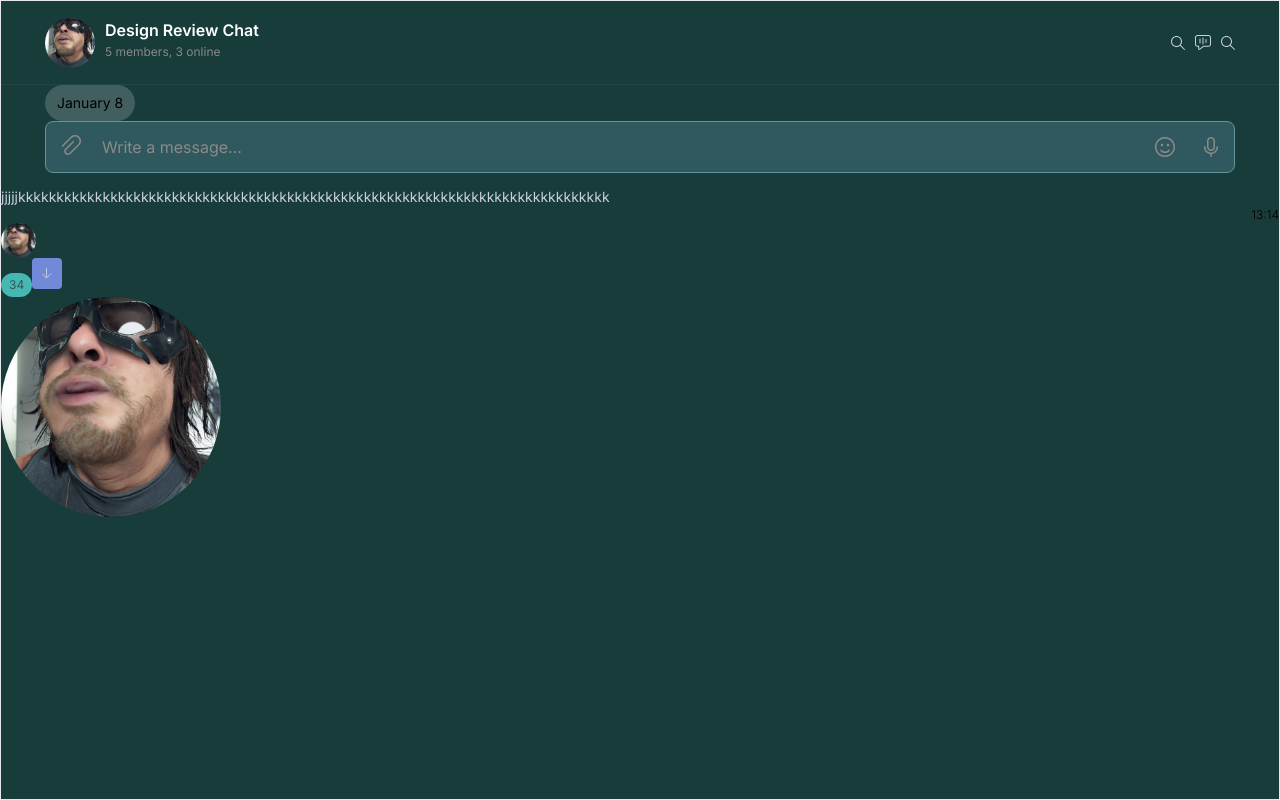
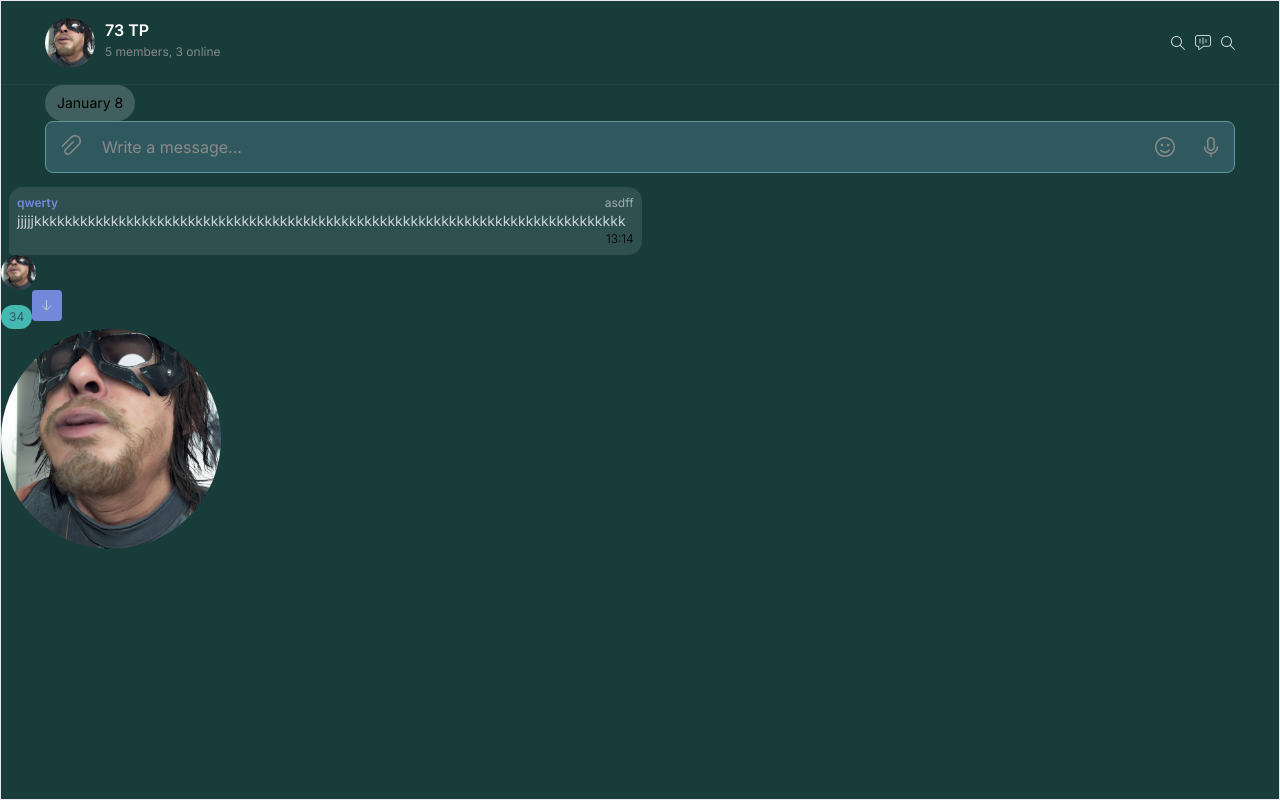
Before and after one commit to Artem45bomb/CantainerCraft_Tg, a Next.js app: page /test in a window 1280 px wide. Built offline with nearby package versions, Linux system fonts and the light colour scheme.

Commit message:
feat(pill): i've done everything I know

```diff
--- a/src/shared/ButtonChat/More.tsx
+++ b/src/shared/ButtonChat/More.tsx
@@ -1,6 +1,6 @@
 export default function More() {
   return (
-    <button className=" w-10 h-10 bg-fff007 rounded-full flex justify-center items-center">
+    <button className=" w-10 h-10 rounded-full flex justify-center items-center">
       <img src="/assets/testIcons/search.svg" alt="search" />
     </button>
   );
--- /dev/null
+++ b/src/widgets/Chat/ChatInfo/ChatInfo.tsx
@@ -0,0 +1,27 @@
+import Image from "next/image";
+import ChatName from "../ChatName/ChatName";
+import Members from "../Members/Members";
+import OnlineMembers from "../OnlineMembers/OnlineMembers";
+
+export default function ChatInfo() {
+  return (
+    <a href="#" className="flex">
+      <div className=" mr-2.5">
+        <Image
+          className="rounded-full"
+          width="50"
+          height="50"
+          src="/assets/testIcons/logo.jpg"
+          alt="logo of chat"
+        />
+      </div>
+      <div className=" ">
+        <ChatName chatName="73 TP" />
+        <div className=" text-xs font-normal text-c88">
+          <Members countOfMembers={5} />
+          <OnlineMembers countOfOnlineMembers={3} />
+        </div>
+      </div>
+    </a>
+  );
+}
--- /dev/null
+++ b/src/widgets/Chat/ChatName/ChatName.tsx
@@ -0,0 +1,9 @@
+interface IChatName {
+  chatName: string;
+}
+
+export default function ChatName({ chatName }: IChatName) {
+  return (
+    <div className="text-white font-semibold text-base pb-0.5">{chatName}</div>
+  );
+}
--- a/src/widgets/Chat/Content/Content.tsx
+++ b/src/widgets/Chat/Content/Content.tsx
@@ -15,7 +15,7 @@ export default function Content() {
       <Header />
       <MainChat />
       <Input />
-      <TextMessage type={"middle"} />
+      <TextMessage type={"top"} />
       <Userlogo />
       <CountOfUnreadMessage countOfUnreadMessage={34} />
       <ArrowToLastMessage />
--- a/src/widgets/Chat/Header/Header.tsx
+++ b/src/widgets/Chat/Header/Header.tsx
@@ -2,30 +2,13 @@ import Image from "next/image";
 import Search from "../../../shared/ButtonChat/Search";
 import Shape from "../../../shared/ButtonChat/Shape";
 import More from "../../../shared/ButtonChat/More";
+import ChatInfo from "../ChatInfo/ChatInfo";
 
 export default function Header() {
   return (
     <header className=" border-b border-fff005">
       <div className="flex justify-between items-center px-11 h-21">
-        <a href="#" className="flex">
-          <div className=" mr-2.5">
-            <Image
-              className=" rounded-full"
-              width="50"
-              height="50"
-              src="/assets/testIcons/logo.jpg"
-              alt="logo of chat"
-            />
-          </div>
-          <div className=" ">
-            <div className="text-white font-semibold text-base text-white pb-0.5">
-              Design Review Chat
-            </div>
-            <div className=" text-xs font-normal text-c88">
-              5 members, 3 online
-            </div>
-          </div>
-        </a>
+        <ChatInfo />
         <nav className="flex space-x-2.5">
           <Search />
           <Shape />
--- /dev/null
+++ b/src/widgets/Chat/Members/Members.tsx
@@ -0,0 +1,7 @@
+interface ICountOfMembers {
+  countOfMembers: number;
+}
+
+export default function Members({ countOfMembers }: ICountOfMembers) {
+  return <span>{countOfMembers} members,</span>;
+}
--- /dev/null
+++ b/src/widgets/Chat/OnlineMembers/OnlineMembers.tsx
@@ -0,0 +1,9 @@
+interface ICountOfOnlineMembers {
+  countOfOnlineMembers: number;
+}
+
+export default function OnlineMembers({
+  countOfOnlineMembers,
+}: ICountOfOnlineMembers) {
+  return <span> {countOfOnlineMembers} online</span>;
+}
--- a/src/widgets/Chat/TextMessage/TextMessage.tsx
+++ b/src/widgets/Chat/TextMessage/TextMessage.tsx
@@ -5,19 +5,31 @@ import TextOfMessage from "../TextOfMessage/TextOfMessage";
 import TimeMessage from "../TimeMessage/TimeMessage";
 import { Message } from "postcss";
 import { typeOfTextMessage } from ".";
+import Username from "../Username/Username";
+import AdminName from "../AdminName/AdminName";
 
-export default function TextMessage(type: string) {
+interface IType {
+  type: string;
+}
+export default function TextMessage({ type }: IType) {
   const [countOfLike, setCountOfLike] = useState(0);
   let classIfLike: string = "";
   function handleDoubleClick() {
-    setCountOfLike((n) => 1);
+    setCountOfLike((n) => n + 1);
     if (countOfLike > 0) {
       classIfLike = "flex";
     }
+    console.log(countOfLike);
   }
 
   return (
     <div className={typeOfTextMessage(type)} onDoubleClick={handleDoubleClick}>
+      {type == "top" ? (
+        <div className="flex justify-between ">
+          <Username userName="qwerty" />
+          <AdminName adminName="asdff" />
+        </div>
+      ) : null}
       <div className={classIfLike}>
         <TextOfMessage text="jjjjjkkkkkkkkkkkkkkkkkkkkkkkkkkkkkkkkkkkkkkkkkkkkkkkkkkkkkkkkkkkkkkkkkkkkkkkkkkkkk" />
         <TimeMessage hours={13} minutes={14} />
--- a/src/widgets/Chat/TextMessage/index.ts
+++ b/src/widgets/Chat/TextMessage/index.ts
@@ -1,7 +1,7 @@
 export function typeOfTextMessage(type: string) {
   let partOfClass: string =
     "inline-block bg-fff010 rounded-1.5xl ml-2 p-2 select-auto";
-  if (type == "top") return partOfClass + "rounded-bl";
-  else if (type == "middle") return partOfClass + "rounded-l";
-  else if (type == "bottom") return partOfClass + "rounded-tl";
+  if (type == "top") return partOfClass + " rounded-bl";
+  else if (type == "middle") return partOfClass + " rounded-l";
+  else if (type == "bottom") return partOfClass + " rounded-tl";
 }
```
